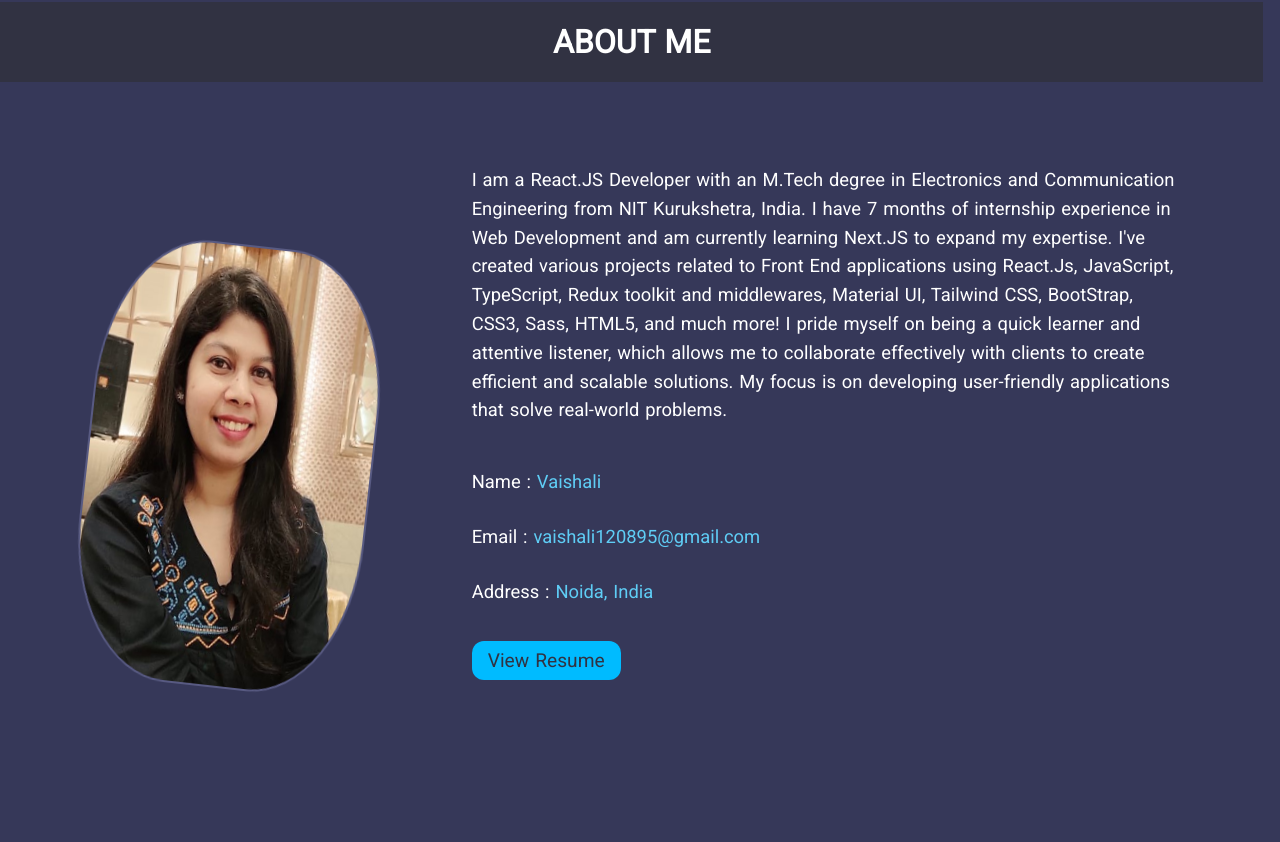
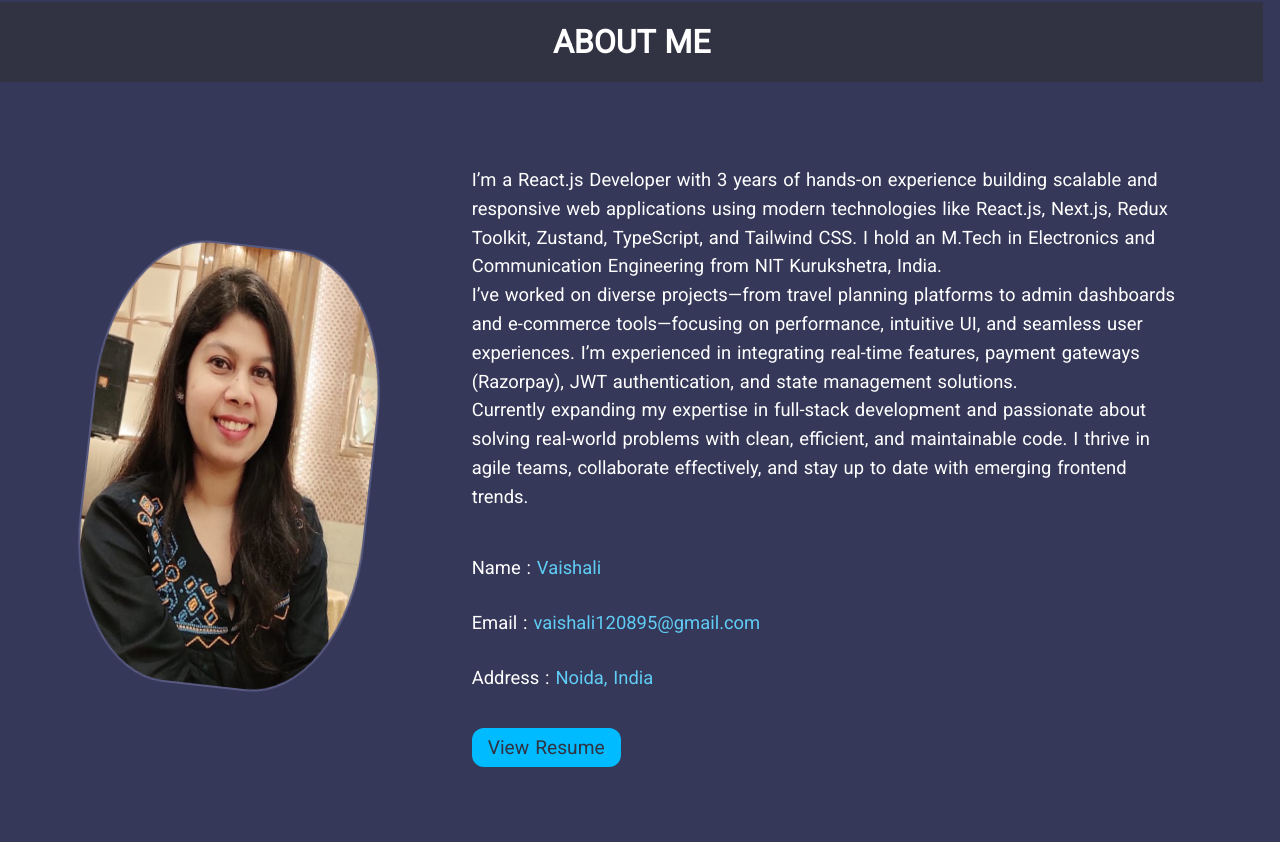
Before and after one commit to vaishali4244/portfolio, a React (Create React App) app: page / in a window 1280 px wide. Shown: the part 878-1720 px from the top of the page. Built offline with nearby package versions, Linux system fonts and the light colour scheme.

Commit message:
resume updated

```diff
--- a/src/components/About/About.js
+++ b/src/components/About/About.js
@@ -1,7 +1,7 @@
 import React from "react";
 import "./About.css";
 import { motion } from "framer-motion";
-const resume = require("../../assets/vaishaliRE.pdf");
+const resume = require("../../assets/vaishaliRresume.pdf");
 
 const containerVariant = {
   hidden: {
@@ -44,9 +44,8 @@ const About = ({ id }) => {
             repeat: Infinity,
             repeatType: "reverse",
           }}
-
           className="about-img "
-          src={require('../../assets/images/profile2.jpeg')}
+          src={require("../../assets/images/profile2.jpeg")}
           alt="profile "
         />
 
@@ -61,7 +60,44 @@ const About = ({ id }) => {
               // repeat: Infinity,
             }}
           >
-            I am a React.JS Developer with an M.Tech degree in Electronics and Communication Engineering from NIT Kurukshetra, India. I have 7 months of internship experience in Web Development and am currently learning Next.JS to expand my expertise. I've created various projects related to Front End applications using React.Js, JavaScript, TypeScript, Redux toolkit and middlewares, Material UI, Tailwind CSS, BootStrap, CSS3, Sass, HTML5, and much more! I pride myself on being a quick learner and attentive listener, which allows me to collaborate effectively with clients to create efficient and scalable solutions. My focus is on developing user-friendly applications that solve real-world problems.
+            I’m a React.js Developer with 3 years of hands-on experience
+            building scalable and responsive web applications using modern
+            technologies like React.js, Next.js, Redux Toolkit, Zustand,
+            TypeScript, and Tailwind CSS. I hold an M.Tech in Electronics and
+            Communication Engineering from NIT Kurukshetra, India.
+          </motion.p>
+          <motion.p
+            initial={{ scale: 0.1 }}
+            animate={{
+              scale: [1],
+            }}
+            transition={{
+              duration: 5,
+              // repeat: Infinity,
+            }}
+          >
+            {" "}
+            I’ve worked on diverse projects—from travel planning platforms to
+            admin dashboards and e-commerce tools—focusing on performance,
+            intuitive UI, and seamless user experiences. I’m experienced in
+            integrating real-time features, payment gateways (Razorpay), JWT
+            authentication, and state management solutions.{" "}
+          </motion.p>
+          <motion.p
+            initial={{ scale: 0.1 }}
+            animate={{
+              scale: [1],
+            }}
+            transition={{
+              duration: 5,
+              // repeat: Infinity,
+            }}
+          >
+            {" "}
+            Currently expanding my expertise in full-stack development and
+            passionate about solving real-world problems with clean, efficient,
+            and maintainable code. I thrive in agile teams, collaborate
+            effectively, and stay up to date with emerging frontend trends.
           </motion.p>
 
           <div className="more-details">
@@ -69,8 +105,7 @@ const About = ({ id }) => {
               Name : <span className="about-me">Vaishali</span>
             </p>
             <p>
-              Email :{" "}
-              <span className="about-me">vaishali120895@gmail.com</span>
+              Email : <span className="about-me">vaishali120895@gmail.com</span>
             </p>
             <motion.p
               initial={{ x: 100 }}
@@ -83,7 +118,14 @@ const About = ({ id }) => {
               Quote : <span className="about-me">Live the Life as you want</span>{" "}
             </p> */}
           </div>
-        <a className="container-btn" href={resume} target="_blank" rel="noreferrer">View Resume</a>
+          <a
+            className="container-btn"
+            href={resume}
+            target="_blank"
+            rel="noreferrer"
+          >
+            View Resume
+          </a>
         </div>
       </div>
     </motion.section>
--- a/src/components/Footer/Footer.css
+++ b/src/components/Footer/Footer.css
@@ -33,6 +33,7 @@
   width: 45vw;
   text-align: center;
   font-size: 1.5rem;
+  line-height: 2px;
 }
 
 .contact-data {
--- a/src/components/Footer/Footer.js
+++ b/src/components/Footer/Footer.js
@@ -10,8 +10,8 @@ const Footer = ({ id }) => {
         <div className="contact-content">
           <div className="contact-p">
             <p>
-              I am looking for ReactJs / NextJs Developer roles that have interesting
-              problems to solve, offer professional growth and learning.
+           Seeking roles in modern web development where I can apply my 3 years of ReactJS/Next.js experience to build scalable, performant applications and grow as a software engineer.
+
             </p>
           </div>
 
--- a/src/components/timeline/timeline.js
+++ b/src/components/timeline/timeline.js
@@ -61,7 +61,7 @@ const Timeline = ({ workIcon, eduIcon }) => {
                 contentArrowStyle={{
                   borderRight: "7px solid  rgb(33, 150, 243)",
                 }}
-                date={`July, 2024 - Present`}
+                date={`July, 2022 - Present`}
                 textClassName={"geee"}
                 iconStyle={{
                   background: "rgb(33, 150, 243)",
@@ -73,16 +73,24 @@ const Timeline = ({ workIcon, eduIcon }) => {
                 icon={workIcon}
               >
                 <h3 className="vertical-timeline-element-title job-title">
-                 Junior Web Developer
+                  Junior Web Developer
                 </h3>
                 <p className="vertical-timeline-element-subtitle ">
-              Eloop Dev Solutions
-                  <span className="location">{""}</span>
+                  Eloop Dev Solutions LLP
+                  <span className="location">{"Delhi-NCR"}</span>
                 </p>
-                <li>Assisted in development of web applications and websites.</li>
-                <li>Writing and maintaining clean, efficient, and well-documented code.</li>
+                <li>
+                  Developed and maintained responsive and user-friendly web
+                  applications using modern frontend technologies such as
+                  NextJS, ReactJS, CSS3, AntDesign, Zustand, and Tailwind CSS.
+                </li>
+                <li>
+                  Actively participating in agile development methodologies,
+                  attending daily stand-ups, and collaborating over Jira, Slack,
+                  and Trello.
+                </li>
               </VerticalTimelineElement>
-              <VerticalTimelineElement
+              {/* <VerticalTimelineElement
                 // key={data?._id}
                 className="vertical-timeline-element--work"
                 contentStyle={{
@@ -111,11 +119,11 @@ const Timeline = ({ workIcon, eduIcon }) => {
                   <span className="location">{}</span>
                 </p>
                 <li>
-                  Collaborated cross-functionally to implement responsive
-                  MERN Stack applications for seamless user experiences.
+                  Collaborated cross-functionally to implement responsive MERN
+                  Stack applications for seamless user experiences.
                 </li>
-              </VerticalTimelineElement>
-              <VerticalTimelineElement
+              </VerticalTimelineElement> */}
+              {/* <VerticalTimelineElement
                 // key={data?._id}
                 className="vertical-timeline-element--work"
                 contentStyle={{
@@ -144,9 +152,10 @@ const Timeline = ({ workIcon, eduIcon }) => {
                   <span className="location">{}</span>
                 </p>
                 <li>
-                Contributed to optimizing and code maintainability utilizing ReactJS, JavaScript, CSS3, and HTML5.
+                  Contributed to optimizing and code maintainability utilizing
+                  ReactJS, JavaScript, CSS3, and HTML5.
                 </li>
-              </VerticalTimelineElement>
+              </VerticalTimelineElement> */}
               <VerticalTimelineElement
                 iconStyle={{ background: "rgb(33, 150, 243)", color: "#fff" }}
               />
```
Also changed, not shown: 2 other files (tests, documents, lock files or other folders). Lines whose indentation alone changed are shown as unchanged.
